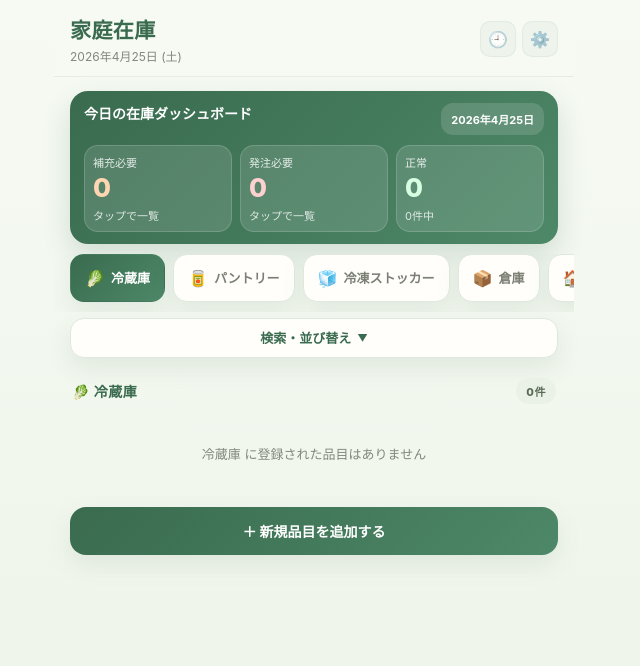
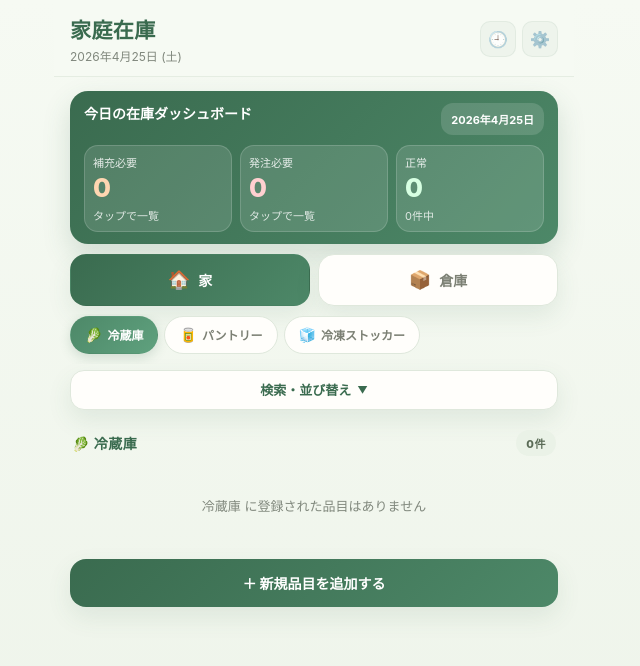
Before and after one commit to bado1225-oss/katei-zaiko-app, a plain HTML site: page index.html in a window 1280 px wide. Shown: the whole page, without its empty margins (326-966 px from the left). Drawn offline with Linux system fonts and the light colour scheme.

Commit message:
セグメントタブを家/倉庫の2階層に変更
- メインタブ: 🏠 家 / 📦 倉庫
- サブタブ(家): 🥬 冷蔵庫 / 🥫 パントリー / 🧊 冷凍ストッカー
- サブタブ(倉庫): 📦 倉庫 / ❄️ 倉庫冷蔵庫
- 品目編集の保管場所セレクトも optgroup で2階層化
- キャッシュバスト 20260425a → 20260425b

Co-Authored-By: Claude Opus 4.7 (1M context) <noreply@anthropic.com>

```diff
--- a/index.html
+++ b/index.html
@@ -11,12 +11,12 @@
 <meta http-equiv="Cache-Control" content="no-cache, no-store, must-revalidate">
 <meta http-equiv="Pragma" content="no-cache">
 <meta http-equiv="Expires" content="0">
-<link rel="icon" type="image/png" sizes="32x32" href="icons/icon-32.png?v=20260425a">
-<link rel="icon" type="image/png" sizes="192x192" href="icons/icon-192.png?v=20260425a">
-<link rel="apple-touch-icon" sizes="180x180" href="icons/icon-180.png?v=20260425a">
-<link rel="manifest" href="manifest.webmanifest?v=20260425a">
+<link rel="icon" type="image/png" sizes="32x32" href="icons/icon-32.png?v=20260425b">
+<link rel="icon" type="image/png" sizes="192x192" href="icons/icon-192.png?v=20260425b">
+<link rel="apple-touch-icon" sizes="180x180" href="icons/icon-180.png?v=20260425b">
+<link rel="manifest" href="manifest.webmanifest?v=20260425b">
 <title>家庭在庫管理</title>
-<link rel="stylesheet" href="src/style.css?v=20260425a">
+<link rel="stylesheet" href="src/style.css?v=20260425b">
 </head>
 <body>
 <div class="app">
@@ -45,13 +45,11 @@
     </div>
   </div>
 
-  <div class="main-segment-tabs" id="main-segment-tabs">
-    <button class="main-segment-btn active" data-loc="fridge" onclick="showLoc('fridge')"><span class="seg-icon">🥬</span>冷蔵庫</button>
-    <button class="main-segment-btn" data-loc="pantry" onclick="showLoc('pantry')"><span class="seg-icon">🥫</span>パントリー</button>
-    <button class="main-segment-btn" data-loc="freezer" onclick="showLoc('freezer')"><span class="seg-icon">🧊</span>冷凍ストッカー</button>
-    <button class="main-segment-btn" data-loc="storage" onclick="showLoc('storage')"><span class="seg-icon">📦</span>倉庫</button>
-    <button class="main-segment-btn" data-loc="storage-fridge" onclick="showLoc('storage-fridge')"><span class="seg-icon">🏠</span>倉庫冷蔵庫</button>
+  <div class="main-segment-tabs">
+    <button class="main-segment-btn active" data-group="house" onclick="showGroup('house')"><span class="seg-icon">🏠</span>家</button>
+    <button class="main-segment-btn" data-group="warehouse" onclick="showGroup('warehouse')"><span class="seg-icon">📦</span>倉庫</button>
   </div>
+  <div class="sub-segment-tabs" id="sub-segment-tabs"></div>
 
   <div class="view-wrap">
     <div id="view-loc">
@@ -140,11 +138,15 @@
     <div class="form-row">
       <div class="form-label">保管場所 *</div>
       <select class="form-select" id="f-location">
-        <option value="fridge">🥬 冷蔵庫</option>
-        <option value="pantry">🥫 パントリー</option>
-        <option value="freezer">🧊 冷凍ストッカー</option>
-        <option value="storage">📦 倉庫</option>
-        <option value="storage-fridge">🏠 倉庫冷蔵庫</option>
+        <optgroup label="🏠 家">
+          <option value="fridge">🥬 冷蔵庫</option>
+          <option value="pantry">🥫 パントリー</option>
+          <option value="freezer">🧊 冷凍ストッカー</option>
+        </optgroup>
+        <optgroup label="📦 倉庫">
+          <option value="storage">📦 倉庫</option>
+          <option value="storage-fridge">❄️ 倉庫冷蔵庫</option>
+        </optgroup>
       </select>
     </div>
 
@@ -241,6 +243,6 @@
 <!-- Toast -->
 <div class="toast" id="toast"></div>
 
-<script src="src/main.js?v=20260425a"></script>
+<script src="src/main.js?v=20260425b"></script>
 </body>
 </html>
--- a/src/main.js
+++ b/src/main.js
@@ -4,16 +4,22 @@ const LOG_KEY = 'katei-zaiko-logs-v1';
 const STATE_KEY = 'katei-zaiko-state-v1';
 
 const LOCATIONS = {
-  'fridge':         { label: '冷蔵庫',     icon: '🥬' },
-  'pantry':         { label: 'パントリー', icon: '🥫' },
-  'freezer':        { label: '冷凍ストッカー', icon: '🧊' },
-  'storage':        { label: '倉庫',       icon: '📦' },
-  'storage-fridge': { label: '倉庫冷蔵庫', icon: '🏠' },
+  'fridge':         { label: '冷蔵庫',         icon: '🥬', group: 'house' },
+  'pantry':         { label: 'パントリー',     icon: '🥫', group: 'house' },
+  'freezer':        { label: '冷凍ストッカー', icon: '🧊', group: 'house' },
+  'storage':        { label: '倉庫',           icon: '📦', group: 'warehouse' },
+  'storage-fridge': { label: '倉庫冷蔵庫',     icon: '❄️', group: 'warehouse' },
+};
+
+const GROUPS = {
+  'house':     { label: '家',   icon: '🏠', locs: ['fridge','pantry','freezer'] },
+  'warehouse': { label: '倉庫', icon: '📦', locs: ['storage','storage-fridge'] },
 };
 
 const STATE = {
   items: [],
   logs: [],
+  currentGroup: 'house',
   currentLoc: 'fridge',
   currentTab: 'loc',          // 'loc' | 'status' | 'log' | 'settings'
   currentStatus: null,        // 'refill' | 'order' | 'normal' | null
@@ -28,6 +34,7 @@ function loadAll(){
   try {
     const s = JSON.parse(localStorage.getItem(STATE_KEY) || '{}');
     if (s.currentLoc && LOCATIONS[s.currentLoc]) STATE.currentLoc = s.currentLoc;
+    STATE.currentGroup = LOCATIONS[STATE.currentLoc].group;
   } catch {}
 }
 function saveItems(){ localStorage.setItem(STORAGE_KEY, JSON.stringify(STATE.items)); }
@@ -103,18 +110,46 @@ function renderKpis(){
 }
 
 /* ---------- Tabs / Views ---------- */
+function renderSubTabs(){
+  const wrap = document.getElementById('sub-segment-tabs');
+  if (!wrap) return;
+  if (STATE.currentTab !== 'loc'){ wrap.innerHTML = ''; wrap.style.display = 'none'; return; }
+  wrap.style.display = '';
+  const locs = GROUPS[STATE.currentGroup].locs;
+  wrap.innerHTML = locs.map(loc => {
+    const m = LOCATIONS[loc];
+    const active = loc === STATE.currentLoc ? 'active' : '';
+    return `<button class="sub-segment-btn ${active}" data-loc="${loc}" onclick="showLoc('${loc}')"><span class="seg-icon">${m.icon}</span>${escapeHtml(m.label)}</button>`;
+  }).join('');
+}
 function showTab(tab){
   STATE.currentTab = tab;
   document.getElementById('view-loc').style.display = (tab === 'loc') ? '' : 'none';
   document.getElementById('view-status').style.display = (tab === 'status') ? '' : 'none';
   document.getElementById('view-log').style.display = (tab === 'log') ? '' : 'none';
   document.getElementById('view-settings').style.display = (tab === 'settings') ? '' : 'none';
-  // segment tabs are only "active" when in loc view
+  // main group tabs are only "active" when in loc view
   document.querySelectorAll('.main-segment-btn').forEach(btn => {
-    btn.classList.toggle('active', tab === 'loc' && btn.dataset.loc === STATE.currentLoc);
+    btn.classList.toggle('active', tab === 'loc' && btn.dataset.group === STATE.currentGroup);
   });
+  renderSubTabs();
   if (tab === 'log') renderLog();
   window.scrollTo({ top:0, behavior:'smooth' });
+}
+function showGroup(group){
+  if (!GROUPS[group]) return;
+  if (STATE.currentTab === 'loc' && STATE.currentGroup === group){
+    window.scrollTo({ top:0, behavior:'smooth' });
+    return;
+  }
+  STATE.currentGroup = group;
+  // 既存の currentLoc がこのグループに無ければ先頭へ
+  if (LOCATIONS[STATE.currentLoc].group !== group){
+    STATE.currentLoc = GROUPS[group].locs[0];
+  }
+  saveState();
+  showTab('loc');
+  renderLoc();
 }
 function showLoc(loc){
   if (!LOCATIONS[loc]) return;
@@ -123,6 +158,7 @@ function showLoc(loc){
     return;
   }
   STATE.currentLoc = loc;
+  STATE.currentGroup = LOCATIONS[loc].group;
   saveState();
   showTab('loc');
   renderLoc();
--- a/src/style.css
+++ b/src/style.css
@@ -88,28 +88,48 @@ a{color:inherit}
 .kpi-card.good .kpi-value{color:#d7ffe2}
 
 .main-segment-tabs{
-  display:flex;gap:8px;
-  padding:0 16px 10px;
-  overflow-x:auto;
-  scrollbar-width:none;
-  -webkit-overflow-scrolling:touch;
+  display:grid;grid-template-columns:1fr 1fr;gap:8px;
+  padding:0 16px 8px;
 }
-.main-segment-tabs::-webkit-scrollbar{display:none}
 .main-segment-btn{
-  flex:0 0 auto;
-  min-height:48px;padding:10px 14px;border-radius:14px;
+  min-height:52px;padding:10px 14px;border-radius:16px;
   background:var(--surface);border:1.5px solid var(--line);
-  color:#7c8074;font-size:13px;font-weight:800;cursor:pointer;
-  display:flex;align-items:center;justify-content:center;gap:6px;
+  color:#7c8074;font-size:14px;font-weight:800;cursor:pointer;
+  display:flex;align-items:center;justify-content:center;gap:8px;
   box-shadow:var(--shadow);transition:all .15s;
   touch-action:manipulation;white-space:nowrap;
 }
-.main-segment-btn .seg-icon{font-size:16px}
+.main-segment-btn .seg-icon{font-size:18px}
 .main-segment-btn.active{
   color:#fff;border-color:transparent;
   background:linear-gradient(135deg,var(--navy),var(--navy-2));
 }
 .main-segment-btn:active{transform:scale(.98)}
+
+.sub-segment-tabs{
+  display:flex;gap:6px;
+  padding:2px 16px 10px;
+  overflow-x:auto;
+  scrollbar-width:none;
+  -webkit-overflow-scrolling:touch;
+}
+.sub-segment-tabs::-webkit-scrollbar{display:none}
+.sub-segment-btn{
+  flex:0 0 auto;
+  min-height:38px;padding:8px 14px;border-radius:999px;
+  background:var(--surface);border:1px solid var(--line);
+  color:#7c8074;font-size:12px;font-weight:800;cursor:pointer;
+  display:flex;align-items:center;gap:5px;
+  transition:all .15s;
+  touch-action:manipulation;white-space:nowrap;
+}
+.sub-segment-btn .seg-icon{font-size:14px}
+.sub-segment-btn.active{
+  color:#fff;border-color:transparent;
+  background:linear-gradient(135deg,var(--navy-2),#5fa17e);
+  box-shadow:0 4px 12px rgba(58,107,79,.18);
+}
+.sub-segment-btn:active{transform:scale(.97)}
 
 .view-wrap{padding-top:6px;padding-bottom:30px}
 
--- a/sw.js
+++ b/sw.js
@@ -1,5 +1,5 @@
 // Service Worker - 静的ファイルのみキャッシュ。APIなし(localStorage運用)
-const CACHE_NAME = 'katei-zaiko-v20260425a';
+const CACHE_NAME = 'katei-zaiko-v20260425b';
 const ASSETS = [
   './',
   './index.html',
```
Also changed, not shown: manifest.webmanifest.
